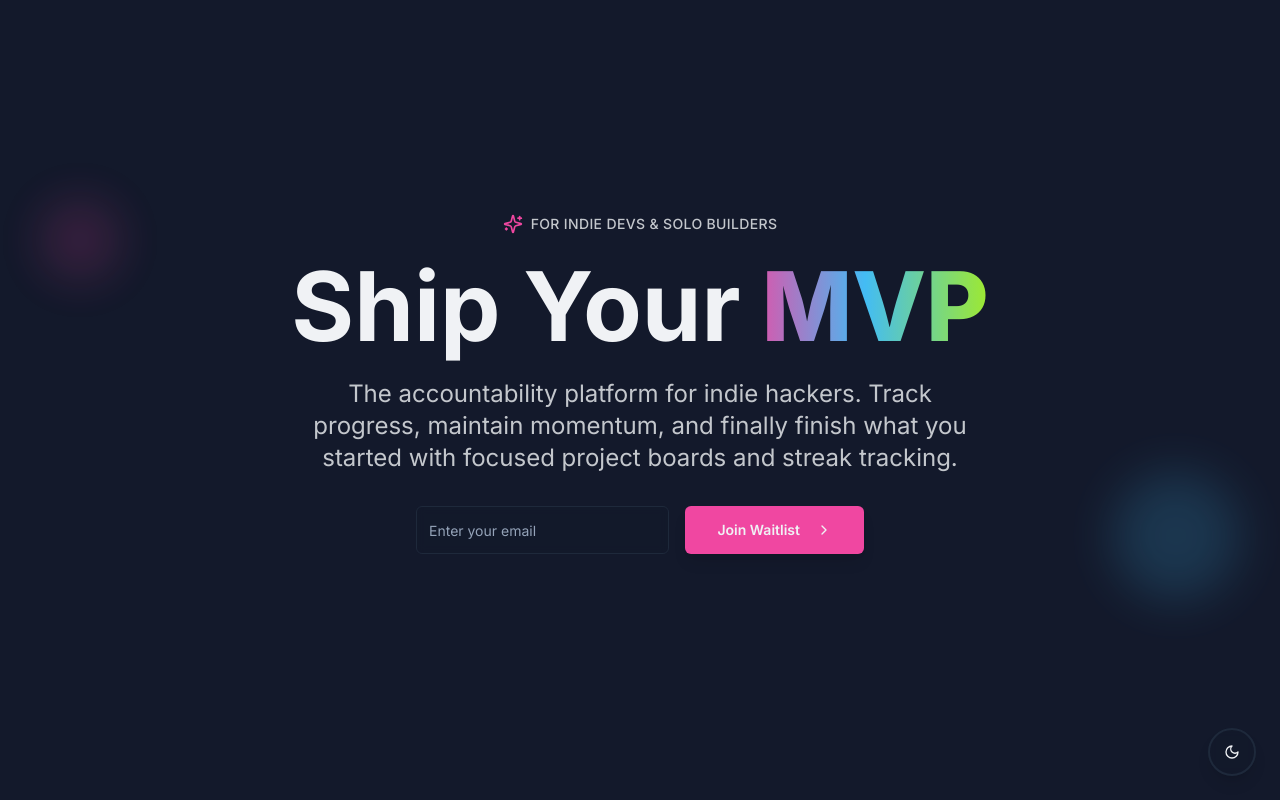
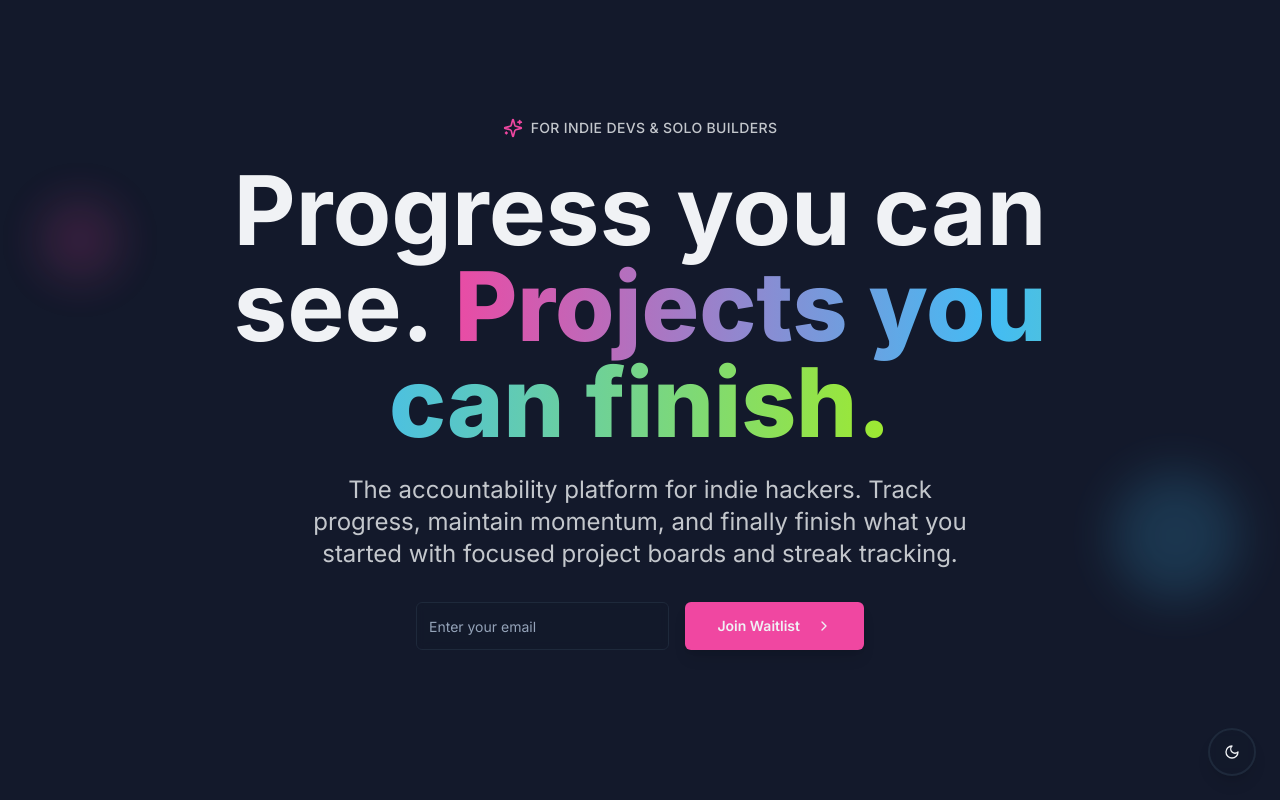
Before and after one commit to FlipperLabs/mvpeeps-landing-page, a React (Vite) app: page / in a window 1280 px wide. Shown: the top 800 px of the page. Built offline with nearby package versions, Linux system fonts and the light colour scheme; the HTML template or start-up script is replaced by a standard one.

Commit message:
Update Hero title

```diff
--- a/src/components/Hero.tsx
+++ b/src/components/Hero.tsx
@@ -52,8 +52,8 @@ const Hero = () => {
           </div>
 
           <h1 className="text-5xl sm:text-6xl md:text-7xl lg:text-8xl font-bold text-foreground mb-6 leading-tight px-4">
-            Ship Your
-            <span className="bg-gradient-to-r from-accent via-primary to-secondary bg-clip-text text-transparent font-extrabold"> MVP</span>
+            Progress you can see.
+            <span className="bg-gradient-to-r from-accent via-primary to-secondary bg-clip-text text-transparent font-extrabold"> Projects you can finish.</span>
           </h1>
 
           <p className="text-xl md:text-2xl text-foreground/80 mb-8 max-w-2xl mx-auto leading-relaxed">
```
